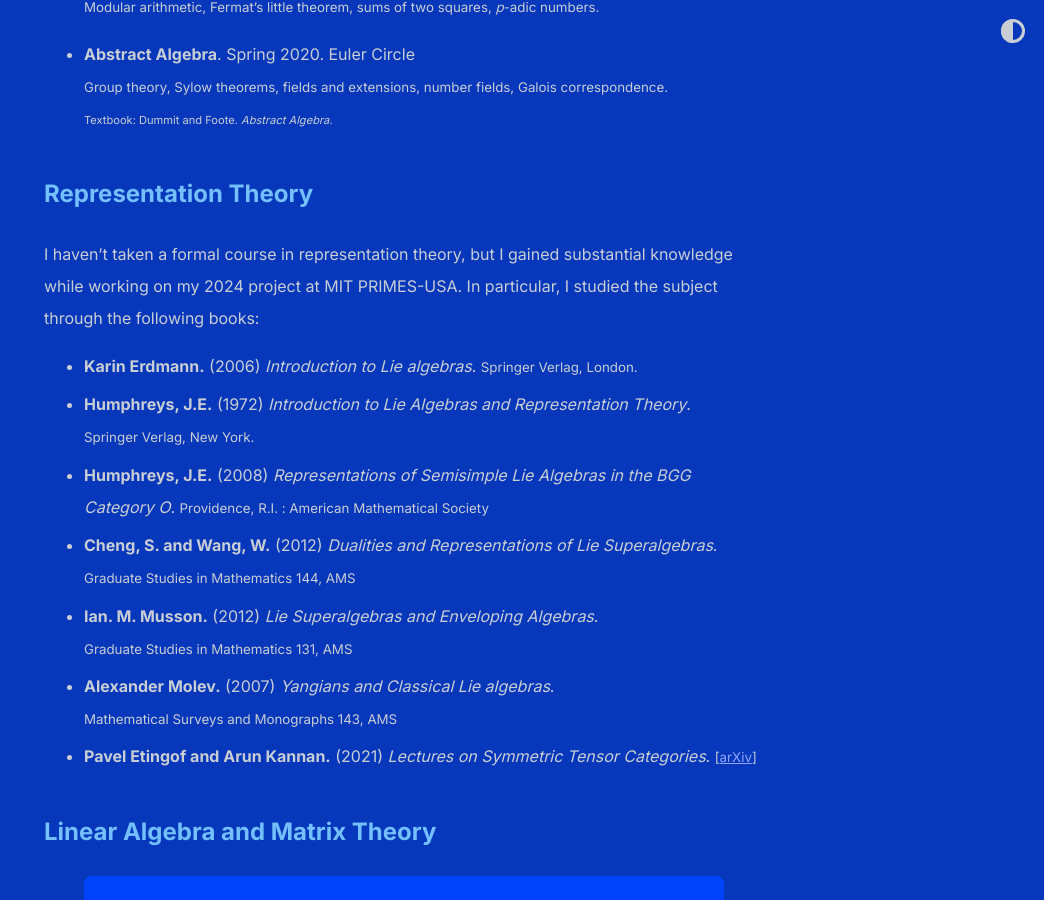
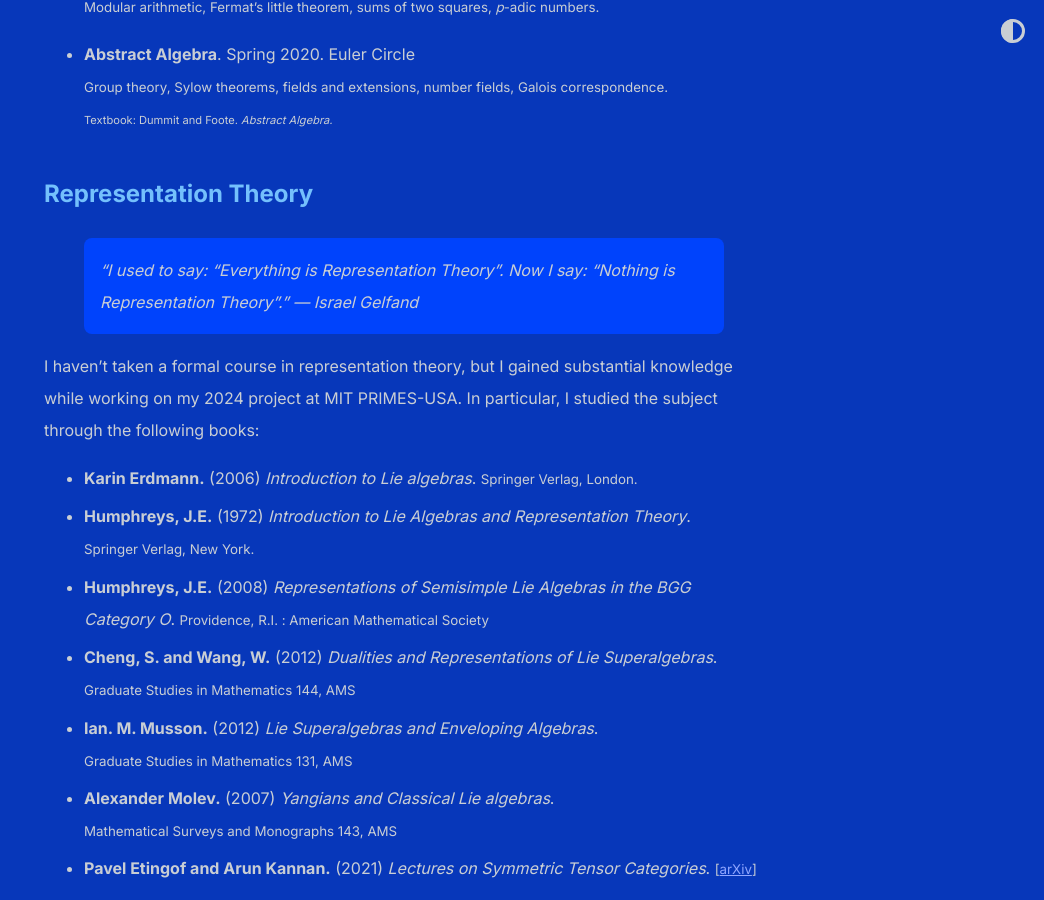
Before and after one commit to shihankanungo/shihankanungo.github.io, a Jekyll site: the page built from courses.md, in a window 1280 px wide and 900 px high, scrolled down 3268 px. Shown: the whole window, without its empty margins (236-1280 px from the left). Built offline with Jekyll 4.4.1, drawn with Linux system fonts in a browser that asks for light colours.

Commit message:
Update courses.md

```diff
--- a/courses.md
+++ b/courses.md
@@ -99,6 +99,8 @@ I have undertaken advanced coursework at Euler Circle and at San José State Uni
 
 ## Representation Theory
 
+> "I used to say: "Everything is Representation Theory". Now I say: "Nothing is Representation Theory"." --- Israel Gelfand
+
 I haven't taken a formal course in representation theory, but I gained substantial knowledge while working on my 2024 project at MIT PRIMES-USA. In particular, I studied the subject through the following books:
 
 - **Karin Erdmann.** (2006) *Introduction to Lie algebras*. <small>Springer Verlag, London.</small>
```
